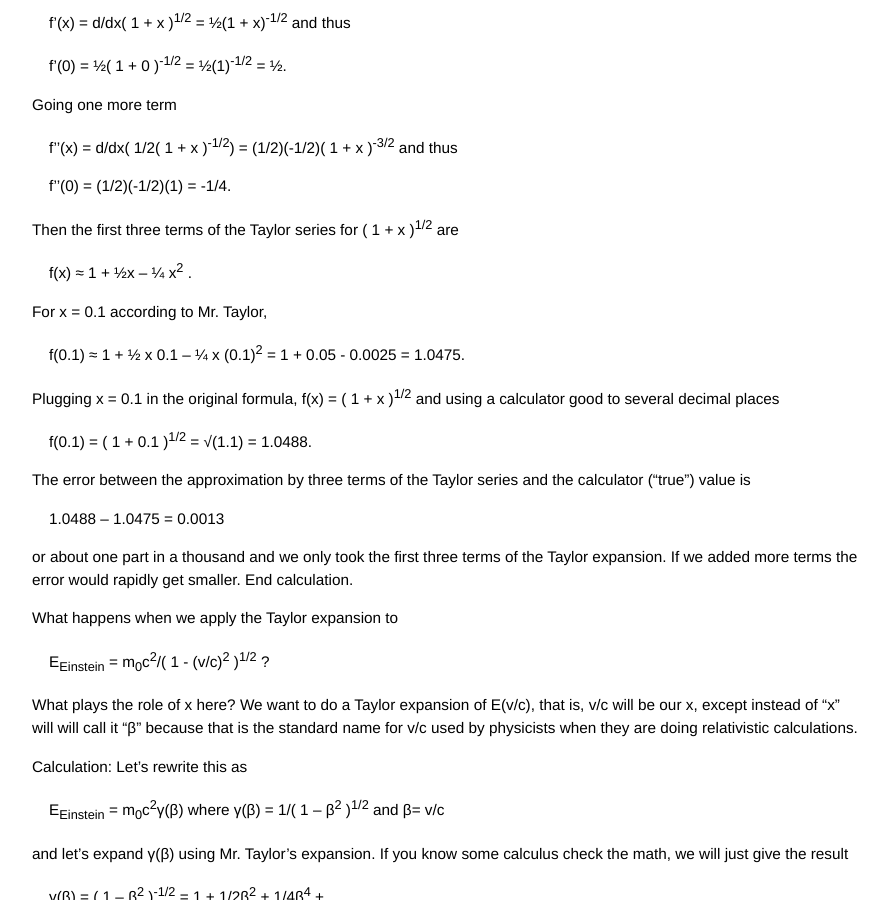
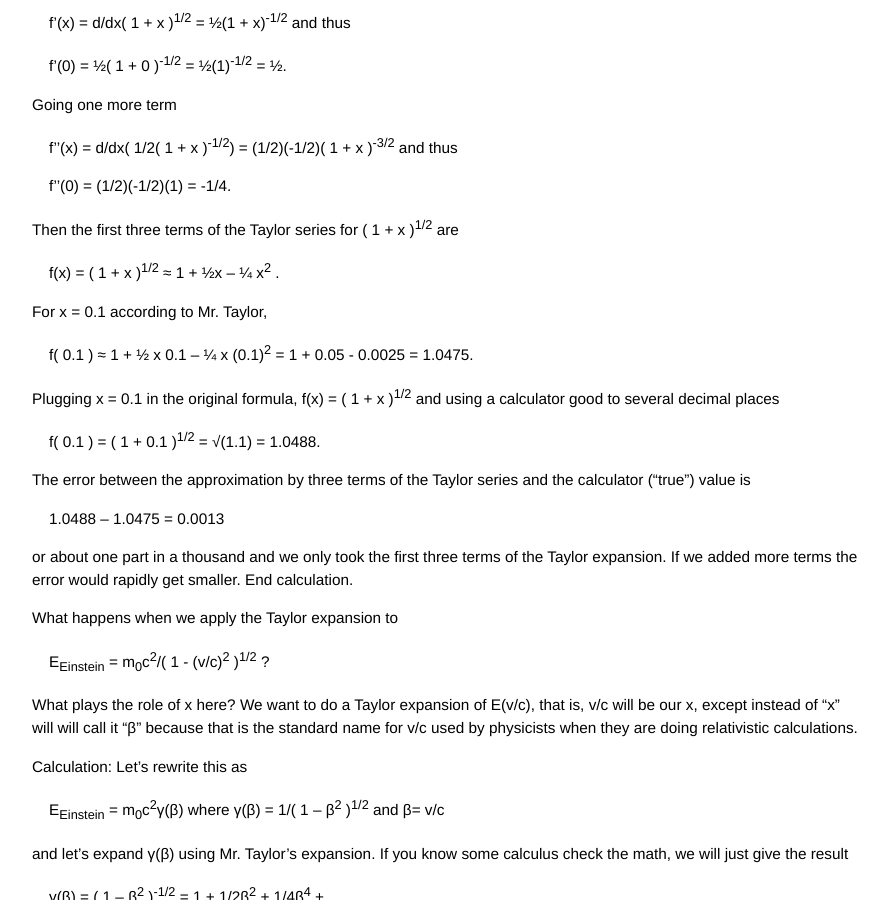
Before and after one commit to grbfacet/facet, a Jekyll site: the page built from relativity-tutorial.md, in a window 1280 px wide and 900 px high, scrolled down 7706 px. Shown: the whole window, without its empty margins (193-1081 px from the left). Built offline with Jekyll 4.4.1, drawn with Linux system fonts in a browser that asks for light colours.

Commit message:
Update relativity-tutorial.md

```diff
--- a/relativity-tutorial.md
+++ b/relativity-tutorial.md
@@ -208,15 +208,15 @@ Going one more term
 
 Then the first three terms of the Taylor series for ( 1 + x )<sup>1/2</sup> are
 
-<span class="eq">f(x) ≈ 1 + ½x – ¼ x<sup>2</sup> .</span>
+<span class="eq">f(x) = ( 1 + x )<sup>1/2</sup> ≈ 1 + ½x – ¼ x<sup>2</sup> .</span>
 
 For x = 0.1 according to Mr. Taylor,
 
-<span class="eq">f(0.1) ≈  1 + ½ x 0.1 – ¼ x (0.1)<sup>2</sup> = 1 + 0.05 - 0.0025 = 1.0475.</span>
+<span class="eq">f( 0.1 ) ≈  1 + ½ x 0.1 – ¼ x (0.1)<sup>2</sup> = 1 + 0.05 - 0.0025 = 1.0475.</span>
 
 Plugging x = 0.1 in the original formula, f(x) = ( 1 + x )<sup>1/2</sup> and using a calculator good to several decimal places
 
-<span class="eq">f(0.1) =  ( 1 + 0.1 )<sup>1/2</sup> = √(1.1) = 1.0488.</span>
+<span class="eq">f( 0.1 ) =  ( 1 + 0.1 )<sup>1/2</sup> = √(1.1) = 1.0488.</span>
 
 The error between the approximation by three terms of the Taylor series and the calculator (“true”) value is
 
```
